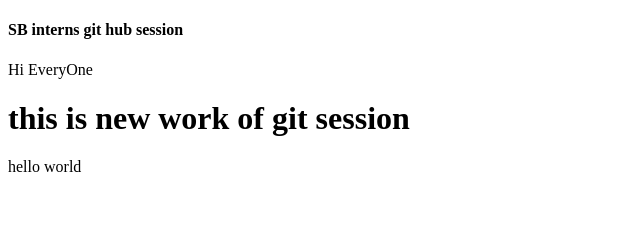
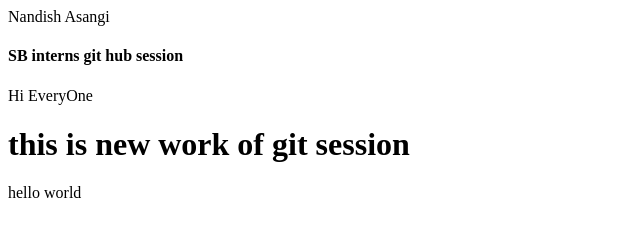
Before and after one commit to n-jack/sb-intern, a plain HTML site: page index.html in a window 1280 px wide. Shown: the whole page, without its empty margins (0-640 px from the left). Drawn offline with Linux system fonts and the light colour scheme.

Commit message:
Added Line Nandish Asangi

```diff
--- a/index.html
+++ b/index.html
@@ -3,14 +3,14 @@
 
 <head>
     <meta charset="utf-8">
-    <title>SB Intern GitHub</title>
+
+    Nandish Asangi
+
 </head>
 
 <body>
-    <h4> SB interns git hub session</h4>
-    Hi EveryOne
-    <h1>this is new work of git session</h1>
-	hello world
+    <h4> SB interns git hub session</h4> Hi EveryOne
+    <h1>this is new work of git session</h1> hello world
 </body>
 
 </html>
```
